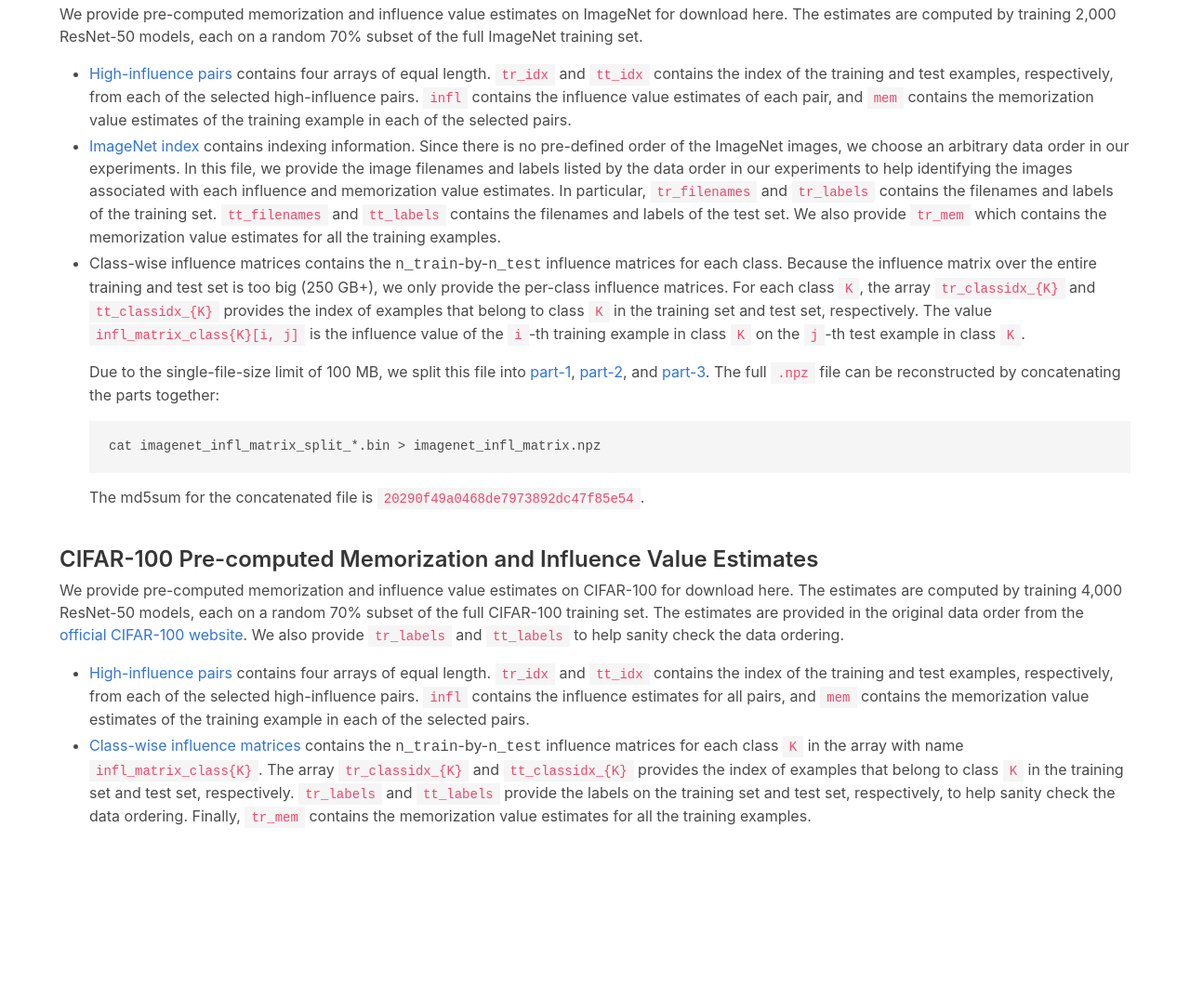
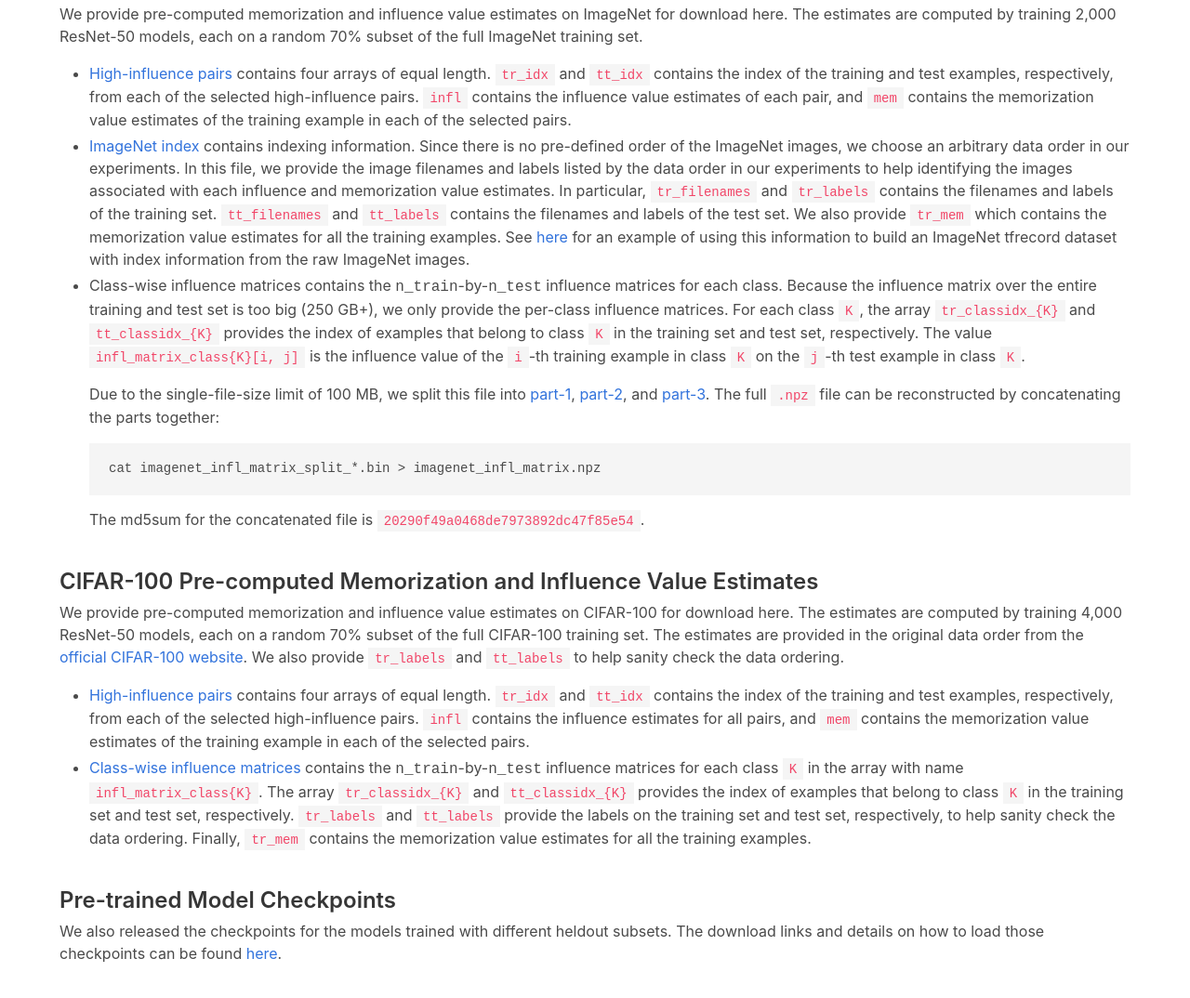
Before and after one commit to pluskid/influence-memorization, a plain HTML site: page docs/index.html in a window 1280 px wide. Shown: the part 670-1744 px from the top of the page at 93% size. Before the commit the page ends 1625 px from the top, so only its background shows below. Drawn offline with nearby package versions, Linux system fonts and the light colour scheme.

Commit message:
add link to model checkpoints

```diff
--- a/docs/index.html
+++ b/docs/index.html
@@ -62,19 +62,17 @@
               </div>
             </a>
         </div>
-        <!--
         <div class="control">
-            <a href="#">
+            <a href="https://github.com/google-research/heldout-influence-estimation">
               <div class="tags has-addons">
                 <span class="tag is-dark">
                   <span class="icon"><i class="fas fa-code-branch"></i></span>
                   &nbsp;Code
                 </span>
-                <span class="tag is-info">coming soon</span>
+                <span class="tag is-info">github</span>
               </div>
             </a>
         </div>
-        -->
         <div class="control">
             <a href="#imagenet-dl">
               <div class="tags has-addons">
@@ -158,6 +156,9 @@
               <code>tr_filenames</code> and <code>tr_labels</code> contains the filenames and labels of the training set.
               <code>tt_filenames</code> and <code>tt_labels</code> contains the filenames and labels of the test set.
               We also provide <code>tr_mem</code> which contains the memorization value estimates for all the training examples.
+              See <a href="https://github.com/google-research/heldout-influence-estimation/tree/master/tools/imagenet-tfrecords-builder">here</a>
+              for an example of using this information to build an ImageNet tfrecord dataset with index information from
+              the raw ImageNet images.
             </li>
             <li>
               <p>Class-wise influence matrices contains the
@@ -206,6 +207,14 @@
               Finally, <code>tr_mem</code> contains the memorization value estimates for all the training examples.
             </li>
           </ul>
+        </p>
+
+
+        <h1 class="title is-4 mb-2 pt-4">Pre-trained Model Checkpoints</h1>
+        <p>
+          We also released the checkpoints for the models trained with different heldout subsets.
+          The download links and details on how to load those checkpoints can be found
+          <a href="https://github.com/google-research/heldout-influence-estimation">here</a>.
         </p>
       </div>
     </div>
```
